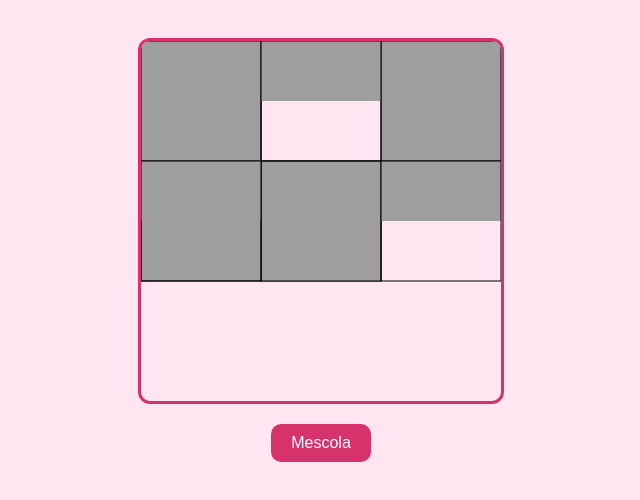
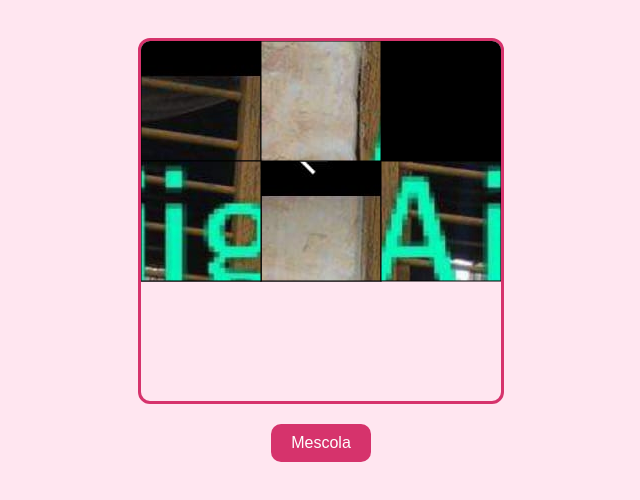
Before and after one commit to ajigyasingh2-pixel/puzzle-per-la-mia-stellina-, a plain HTML site: page index.html in a window 1280 px wide. Shown: the part 200-700 px from the top of the page, without its empty margins (319-959 px from the left). Drawn offline with Linux system fonts and the light colour scheme; files whose address does not match are found by name.

Commit message:
Update index.html

```diff
--- a/index.html
+++ b/index.html
@@ -49,11 +49,11 @@
     const canvas = document.getElementById("puzzleCanvas");
     const ctx = canvas.getContext("2d");
 
-    // 🔹 Sostituisci con i link RAW delle tue immagini caricate su GitHub
+    // 🔹
     const images = [
-      "https://raw.githubusercontent.com/tuonome/tuo-repo/main/foto1.jpg",
-      "https://raw.githubusercontent.com/tuonome/tuo-repo/main/foto2.jpg",
-      "https://raw.githubusercontent.com/tuonome/tuo-repo/main/foto3.jpg"
+      "https://github.com/ajigyasingh2-pixel/puzzle-per-la-mia-stellina-/blob/main/Immagine%20WhatsApp%202025-08-29%20ore%2021.43.45_99d0e556.jpg?raw=true",
+      "https://github.com/ajigyasingh2-pixel/puzzle-per-la-mia-stellina-/blob/main/Immagine%20WhatsApp%202025-08-29%20ore%2021.41.38_b87a6608.jpg?raw=true",
+      "asingh2-pixel/puzzle-per-la-mia-stellina-/blob/main/Immagine%20WhatsApp%202025-08-29%20ore%2021.44.28_0ef508eb.jpg?raw=true"
     ];
 
     let img = new Image();
@@ -155,4 +155,5 @@
     loadImage();
   </script>
 </body>
+
 </html>
```
